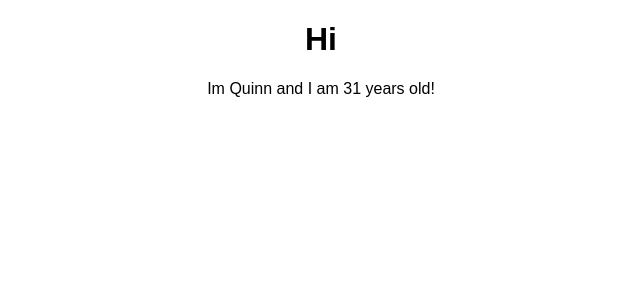
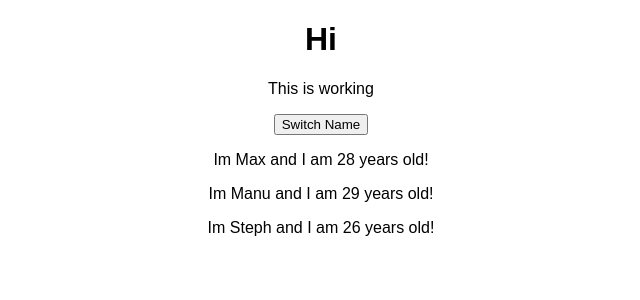
Before and after one commit to Q-Win/mfra, a React (Create React App) app: page / in a window 1280 px wide. Shown: the top 300 px of the page, without its empty margins (319-959 px from the left). Built offline with nearby package versions, Linux system fonts and the light colour scheme.

Commit message:
add state

```diff
--- a/src/App.js
+++ b/src/App.js
@@ -3,11 +3,34 @@
 import Person from './Person/Person'
 
 class App extends Component {
+  state = {
+    persons: [
+      {name: 'Max', age: 28},
+      {name: 'Manu', age: 29},
+      {name: 'Steph', age: 26}
+    ]
+  }
+
+  switchNameHandler = () => {
+    //DONT DO THIS this.state.persons[0].name = "George";
+    this.setState( {
+      persons: [
+        {name: 'Frank', age: 28},
+        {name: 'Manu', age: 29},
+        {name: 'Steph', age: 26}
+      ]
+    } )
+  }
+
   render() {
     return (
       <div className="App">
         <h1> Hi </h1>
-        <Person name="Quinn" age ="31"/>
+        <p> This is working</p>
+        <button onClick={this.switchNameHandler}>Switch Name</button>
+        <Person name={this.state.persons[0].name} age ={this.state.persons[0].age}/>
+        <Person name={this.state.persons[1].name} age ={this.state.persons[1].age}/>
+        <Person name={this.state.persons[2].name} age ={this.state.persons[2].age}/>
       </div>
     );
   }
--- a/src/Person/Person.js
+++ b/src/Person/Person.js
@@ -1,7 +1,12 @@
 import React from 'react'
 
 const person = (props) => {
-  return <p>Im {props.name} and I am {props.age} years old!</p>
+  return (
+    <div>
+      <p>Im {props.name} and I am {props.age} years old!</p>
+      <p>{props.children}</p>
+    </div>
+  )
 }
 
 export default person;
```
